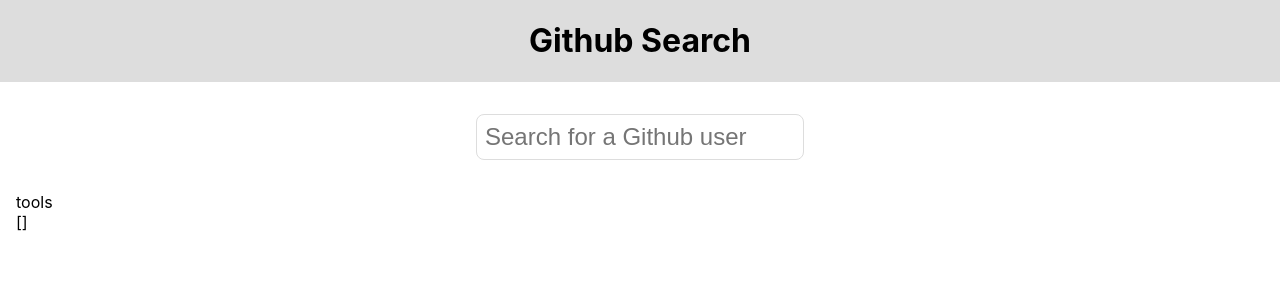
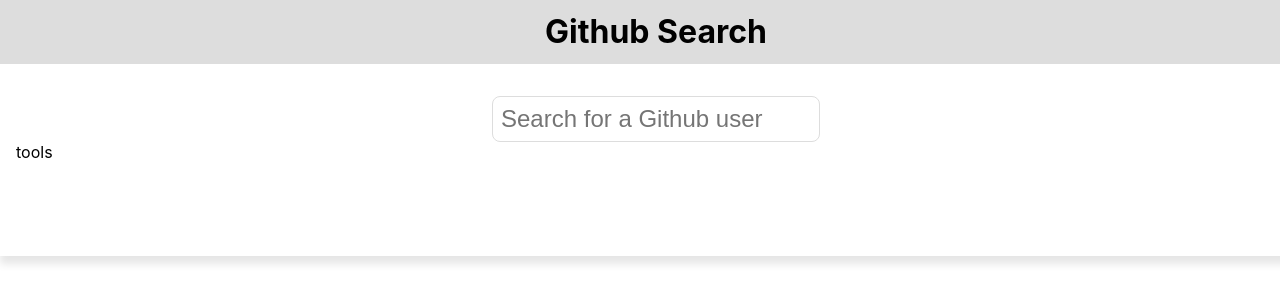
Before and after one commit to Bryndille1701/fulll-frontend, a React (Create React App) app: page / in a window 1280 px wide. Shown: the top 302 px of the page. Built offline with nearby package versions, Linux system fonts and the light colour scheme.

Commit message:
Affichage des cards avec les infos demandées

```diff
--- a/src/App.css
+++ b/src/App.css
@@ -2,7 +2,10 @@
   padding-inline: 1rem;
 }
 #header {
+  position: fixed;
+  top: 0;
   display: flex;
+  width: 100%;
   min-height: 4rem;
   justify-content: center;
   align-items: center;
@@ -10,17 +13,32 @@
 }
 #header h1 {
   font-size: 2rem;
+  line-height: 1;
   text-align: center;
+  margin: 0;
 }
 
 /* —————————————————— */
 /* Input */
 /* —————————————————— */
+#main {
+  padding-top: 18rem;
+  padding-bottom: 1rem;
+}
+.main__header {
+  position: fixed;
+  top: 4rem;
+  left: 0;
+  height: 8rem;
+  width: 100%;
+  background-color: #fff;
+  padding-block: 2rem;
+  box-shadow: 0 0.5rem 0.5rem rgba(0, 0, 0, 0.1);
+}
 .input-container {
   width: 100%;
   display: flex;
   align-items: center;
-  padding-block: 2rem;
   flex-direction: column;
 }
 #search-input {
@@ -40,3 +58,58 @@
 /* —————————————————— */
 /* Tools */
 /* —————————————————— */
+
+/* —————————————————— */
+/* Grid */
+/* —————————————————— */
+.items-grid {
+  display: flex;
+  column-gap: 1rem;
+  row-gap: 1rem;
+  width: calc(100% - 2rem);
+  flex-wrap: wrap;
+  border: 1px solid #dddddd;
+  padding: 1rem;
+}
+
+.item-card {
+  /* 20% width minus 4/5 of the gutter minus the padding */
+  width: calc(20% - 0.8rem - 2rem);
+  background-color: #eee;
+  padding: 1rem;
+  display: flex;
+  flex-direction: column;
+  align-items: center;
+  row-gap: 1rem;
+  box-shadow: 0.1rem 0.1rem 0.2rem rgba(0, 0, 0, 0.1);
+}
+.item-card p {
+  margin: 0.3rem 0;
+  text-align: center;
+}
+.item-card__image {
+  width: 4rem;
+  height: 4rem;
+  border-radius: 50%;
+  overflow: hidden;
+}
+.item-card__image img {
+  width: 100%;
+  height: 100%;
+  object-fit: cover;
+}
+
+/* —————————————————— */
+/* Components */
+/* —————————————————— */
+
+.btn {
+  padding: 0.7rem 2rem;
+  border-radius: 0.5rem;
+  background: #33aaff;
+  color: #000;
+  text-decoration: none;
+}
+.btn:visited {
+  color: #000;
+}
--- /dev/null
+++ b/src/components/GithubCard.tsx
@@ -0,0 +1,20 @@
+import { GithubUser } from '../types/github';
+
+const GithubCard = ({ user }: { user: GithubUser }) => {
+  return (
+    <div className="item-card">
+      <div className="item-card__image">
+        <img src={user.avatar_url} alt="" />
+      </div>
+      <div className="item-card__content">
+        <p>{user.id}</p>
+        <p>{user.login}</p>
+      </div>
+      <a target="_blank" rel="noreferrer" href={user.html_url} className="btn">
+        View profile
+      </a>
+    </div>
+  );
+};
+
+export default GithubCard;
--- a/src/components/Grid.tsx
+++ b/src/components/Grid.tsx
@@ -1,4 +1,5 @@
 import { GithubUser } from '../types/github';
+import GithubCard from './GithubCard';
 
 type GridProps = {
   items: GithubUser[];
@@ -6,7 +7,16 @@
 };
 
 const Grid = ({ items, loading }: GridProps) => {
-  return <div>{JSON.stringify(items)}</div>;
+  return (
+    <div className="items-grid">
+      <>
+        {loading && <p>Loading...</p>}
+        {items &&
+          items.length > 0 &&
+          items.map((item) => <GithubCard key={item.id} user={item} />)}
+      </>
+    </div>
+  );
 };
 
 export default Grid;
--- a/src/components/Main.tsx
+++ b/src/components/Main.tsx
@@ -1,5 +1,4 @@
 import { useEffect, useState } from 'react';
-import { setSyntheticTrailingComments } from 'typescript';
 import useDebounce from '../hooks/use-debounce';
 import { GithubUser } from '../types/github';
 import { getGithubUser } from '../utils/github';
@@ -40,11 +39,11 @@
   }, [debouncedInput]);
   return (
     <main id="main" role="main" className="wrapper">
-      <header>
+      <header className="main__header wrapper">
         <Input input={input} onInputChange={onInputChange} message={message} />
         <Tools />
-        <Grid items={items} loading={loading} />
       </header>
+      {items && items.length > 0 && <Grid items={items} loading={loading} />}
     </main>
   );
 };
--- a/src/components/Tools.tsx
+++ b/src/components/Tools.tsx
@@ -1,4 +1,4 @@
-const Tools = ({}) => {
+const Tools = (props: any) => {
   return <div className="section-tools">tools</div>;
 };
 export default Tools;
--- a/src/index.css
+++ b/src/index.css
@@ -5,4 +5,5 @@
     sans-serif;
   -webkit-font-smoothing: antialiased;
   -moz-osx-font-smoothing: grayscale;
+  overflow-x: hidden;
 }
```
